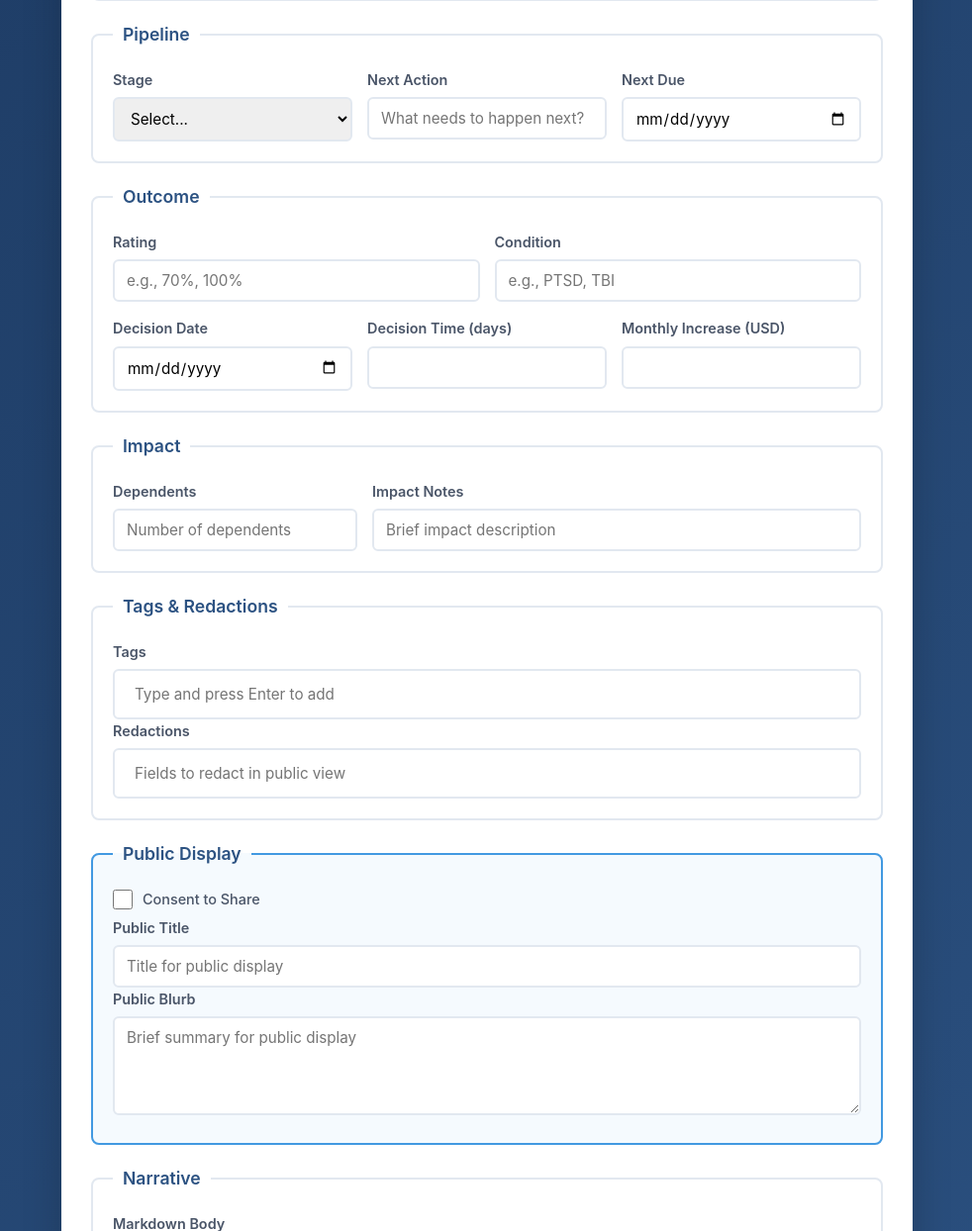
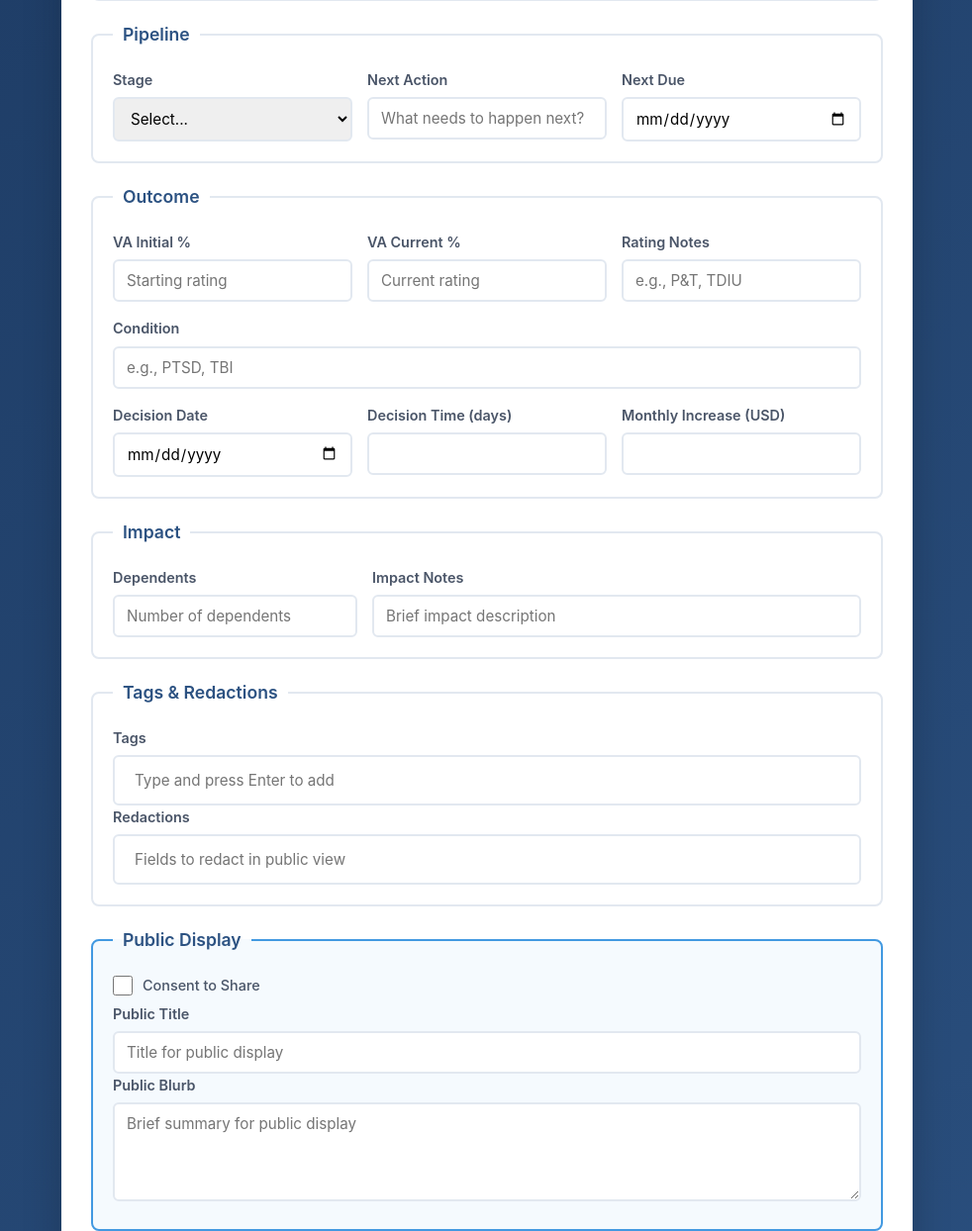
Before and after one commit to MarloGreene/njsr, a PHP site: page /ledger/index.html in a window 1280 px wide. Shown: the part 924-2168 px from the top of the page at 99% size, without its empty margins (298-1280 px from the left). Run offline with PHP 8.4, Linux system fonts and the light colour scheme.

Commit message:
Add VA rating fields to ledger batch add
- Batch add now accepts 3-column format: Name, Initial VA%, Current VA%
- Added VA Initial % and VA Current % fields in Outcome section
- Cards display VA progression with color-coded arrows (green up, red down)
- Import/export supports VA rating fields

Co-Authored-By: Claude Opus 4.5 <noreply@anthropic.com>

```diff
--- a/ledger/index.html
+++ b/ledger/index.html
@@ -26,7 +26,10 @@
 
             <!-- Batch Add Panel -->
             <div class="batch-panel" id="batchPanel" style="display:none">
-                <textarea id="batchInput" placeholder="Enter names, one per line..."></textarea>
+                <div class="batch-format-hint">Format: Name, Initial VA%, Current VA%</div>
+                <textarea id="batchInput" placeholder="John Doe, 30, 70
+Jane Smith, 0, 50
+Mike Jones"></textarea>
                 <button type="button" class="btn-batch-add" id="batchAddBtn">Add All</button>
             </div>
 
@@ -211,8 +214,16 @@
                         <legend>Outcome</legend>
                         <div class="form-row">
                             <div class="form-group">
-                                <label for="outcome_rating">Rating</label>
-                                <input type="text" id="outcome_rating" name="outcome_rating" placeholder="e.g., 70%, 100%">
+                                <label for="va_initial">VA Initial %</label>
+                                <input type="number" id="va_initial" name="va_initial" min="0" max="100" placeholder="Starting rating">
+                            </div>
+                            <div class="form-group">
+                                <label for="va_current">VA Current %</label>
+                                <input type="number" id="va_current" name="va_current" min="0" max="100" placeholder="Current rating">
+                            </div>
+                            <div class="form-group">
+                                <label for="outcome_rating">Rating Notes</label>
+                                <input type="text" id="outcome_rating" name="outcome_rating" placeholder="e.g., P&T, TDIU">
                             </div>
                             <div class="form-group">
                                 <label for="outcome_condition">Condition</label>
--- a/ledger/script.js
+++ b/ledger/script.js
@@ -154,12 +154,19 @@ function quickAddRecord() {
 }
 
 // Batch add records
+// Format: "Name, Initial VA%, Current VA%" or just "Name"
 function batchAddRecords() {
-    const names = batchInput.value.split('\n').map(n => n.trim()).filter(Boolean);
-    if (names.length === 0) return;
+    const lines = batchInput.value.split('\n').map(n => n.trim()).filter(Boolean);
+    if (lines.length === 0) return;
 
-    names.forEach(name => {
-        const record = createMinimalRecord(name);
+    lines.forEach(line => {
+        // Parse comma-separated values: Name, Initial%, Current%
+        const parts = line.split(',').map(p => p.trim());
+        const name = parts[0];
+        const vaInitial = parts[1] ? parseInt(parts[1].replace('%', '')) : null;
+        const vaCurrent = parts[2] ? parseInt(parts[2].replace('%', '')) : null;
+
+        const record = createMinimalRecord(name, vaInitial, vaCurrent);
         records.push(record);
     });
 
@@ -171,10 +178,10 @@ function batchAddRecords() {
     batchToggle.classList.remove('active');
 }
 
-// Create minimal record with just a name
-function createMinimalRecord(name) {
+// Create minimal record with just a name (and optional VA ratings)
+function createMinimalRecord(name, vaInitial = null, vaCurrent = null) {
     const id = slugify(name);
-    return {
+    const record = {
         _id: generateId(), // Internal ID for tracking
         id: id,
         call_sign: name,
@@ -188,6 +195,16 @@ function createMinimalRecord(name) {
         createdAt: new Date().toISOString(),
         updatedAt: new Date().toISOString()
     };
+
+    // Add VA ratings if provided
+    if (vaInitial !== null && !isNaN(vaInitial)) {
+        record.va_initial = vaInitial;
+    }
+    if (vaCurrent !== null && !isNaN(vaCurrent)) {
+        record.va_current = vaCurrent;
+    }
+
+    return record;
 }
 
 // Toggle batch mode
@@ -209,7 +226,11 @@ function renderCardList() {
         return;
     }
 
-    cardList.innerHTML = records.map(record => `
+    cardList.innerHTML = records.map(record => {
+        const hasVA = record.va_initial !== undefined || record.va_current !== undefined;
+        const vaDisplay = hasVA ? formatVAProgression(record.va_initial, record.va_current) : '';
+
+        return `
         <div class="record-card type-${record.type} ${currentRecordId === record._id ? 'active' : ''}"
              data-id="${record._id}">
             <div class="card-header">
@@ -218,12 +239,13 @@ function renderCardList() {
                     <button class="card-btn delete" data-id="${record._id}" title="Delete">&times;</button>
                 </div>
             </div>
+            ${hasVA ? `<div class="card-va">${vaDisplay}</div>` : ''}
             <div class="card-meta">
                 <span class="card-badge type-${record.type}">${record.type}</span>
                 ${record.status ? `<span class="card-badge">${record.status}</span>` : ''}
             </div>
         </div>
-    `).join('');
+    `}).join('');
 
     // Add click listeners
     cardList.querySelectorAll('.record-card').forEach(card => {
@@ -276,6 +298,10 @@ function loadRecordIntoForm(recordId) {
         document.getElementById('pipeline_next_action').value = record.pipeline.next_action || '';
         document.getElementById('pipeline_next_due').value = record.pipeline.next_due || '';
     }
+
+    // VA Ratings
+    document.getElementById('va_initial').value = record.va_initial ?? '';
+    document.getElementById('va_current').value = record.va_current ?? '';
 
     // Outcome
     if (record.outcome) {
@@ -403,6 +429,14 @@ function getFormData() {
     }
     if (document.getElementById('status').value) {
         data.status = document.getElementById('status').value;
+    }
+
+    // VA Ratings
+    if (document.getElementById('va_initial').value !== '') {
+        data.va_initial = parseInt(document.getElementById('va_initial').value);
+    }
+    if (document.getElementById('va_current').value !== '') {
+        data.va_current = parseInt(document.getElementById('va_current').value);
     }
 
     // Pipeline
@@ -859,6 +893,10 @@ function parseMarkdownRecord(content) {
     if (data.last_contact) document.getElementById('last_contact').value = data.last_contact;
     if (data.status) document.getElementById('status').value = data.status;
 
+    // VA Ratings
+    if (data.va_initial !== undefined) document.getElementById('va_initial').value = data.va_initial;
+    if (data.va_current !== undefined) document.getElementById('va_current').value = data.va_current;
+
     if (data.pipeline) {
         if (data.pipeline.stage) document.getElementById('pipeline_stage').value = data.pipeline.stage;
         if (data.pipeline.next_action) document.getElementById('pipeline_next_action').value = data.pipeline.next_action;
@@ -968,6 +1006,21 @@ function slugify(str) {
         .replace(/^-|-$/g, '');
 }
 
+// Format VA progression for display
+function formatVAProgression(initial, current) {
+    const initStr = initial !== undefined ? `${initial}%` : '?';
+    const currStr = current !== undefined ? `${current}%` : '?';
+
+    if (initial !== undefined && current !== undefined) {
+        const diff = current - initial;
+        const arrow = diff > 0 ? '↑' : (diff < 0 ? '↓' : '→');
+        const diffClass = diff > 0 ? 'va-up' : (diff < 0 ? 'va-down' : 'va-same');
+        return `<span class="${diffClass}">${initStr} ${arrow} ${currStr}</span>`;
+    }
+
+    return `${initStr} → ${currStr}`;
+}
+
 function escapeHtml(str) {
     const div = document.createElement('div');
     div.textContent = str;
--- a/ledger/style.css
+++ b/ledger/style.css
@@ -150,6 +150,13 @@ body {
     border-bottom: 1px solid var(--gray-700);
 }
 
+.batch-format-hint {
+    font-size: 0.75rem;
+    color: var(--gray-400);
+    margin-bottom: 8px;
+    font-style: italic;
+}
+
 .batch-panel textarea {
     width: 100%;
     height: 120px;
@@ -269,6 +276,25 @@ body {
 
 .card-btn.delete:hover {
     background: var(--danger);
+}
+
+.card-va {
+    font-size: 0.85rem;
+    color: var(--gray-300);
+    margin-top: 4px;
+    font-family: 'SF Mono', 'Monaco', 'Inconsolata', monospace;
+}
+
+.card-va .va-up {
+    color: var(--success);
+}
+
+.card-va .va-down {
+    color: var(--danger);
+}
+
+.card-va .va-same {
+    color: var(--gray-400);
 }
 
 .card-meta {
```
